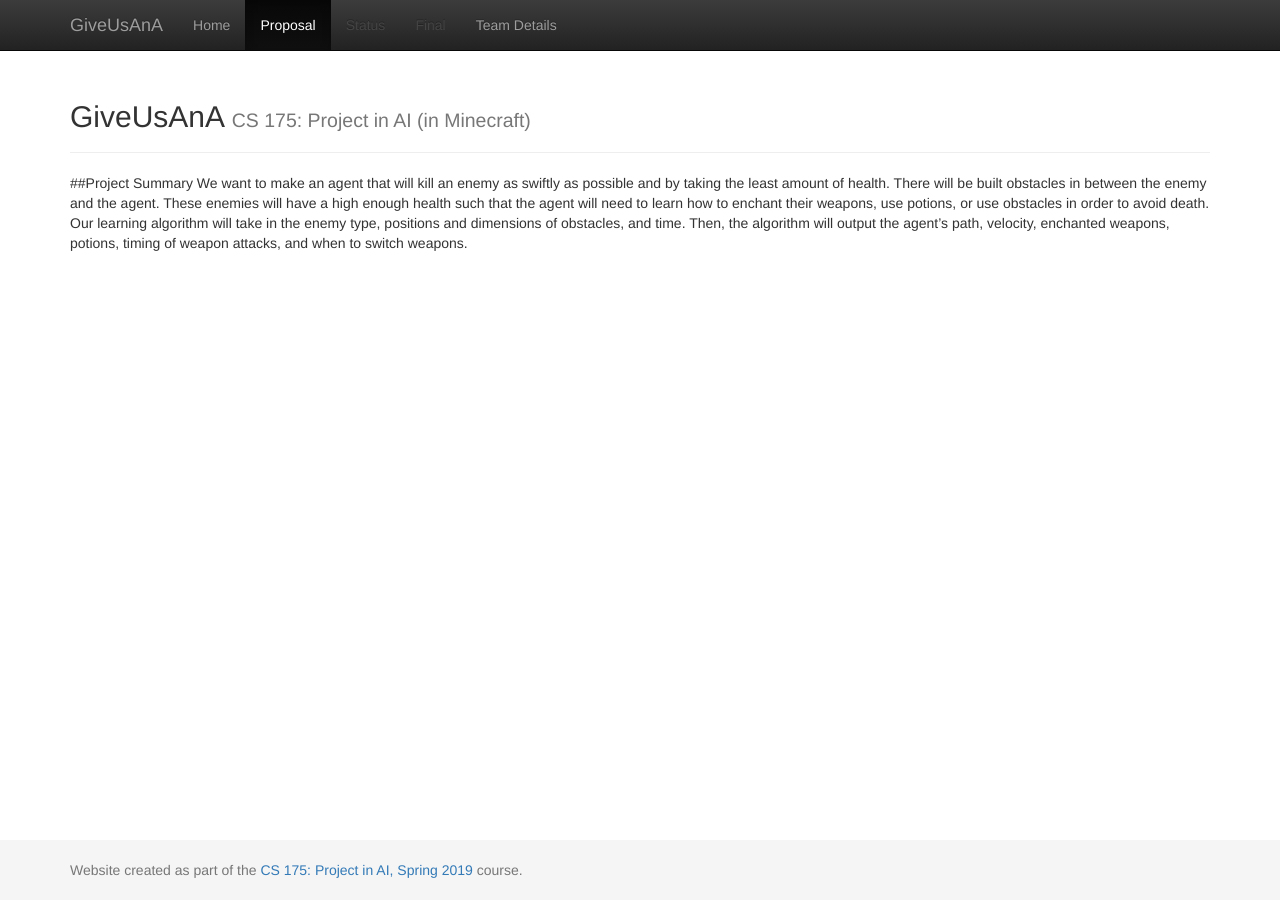
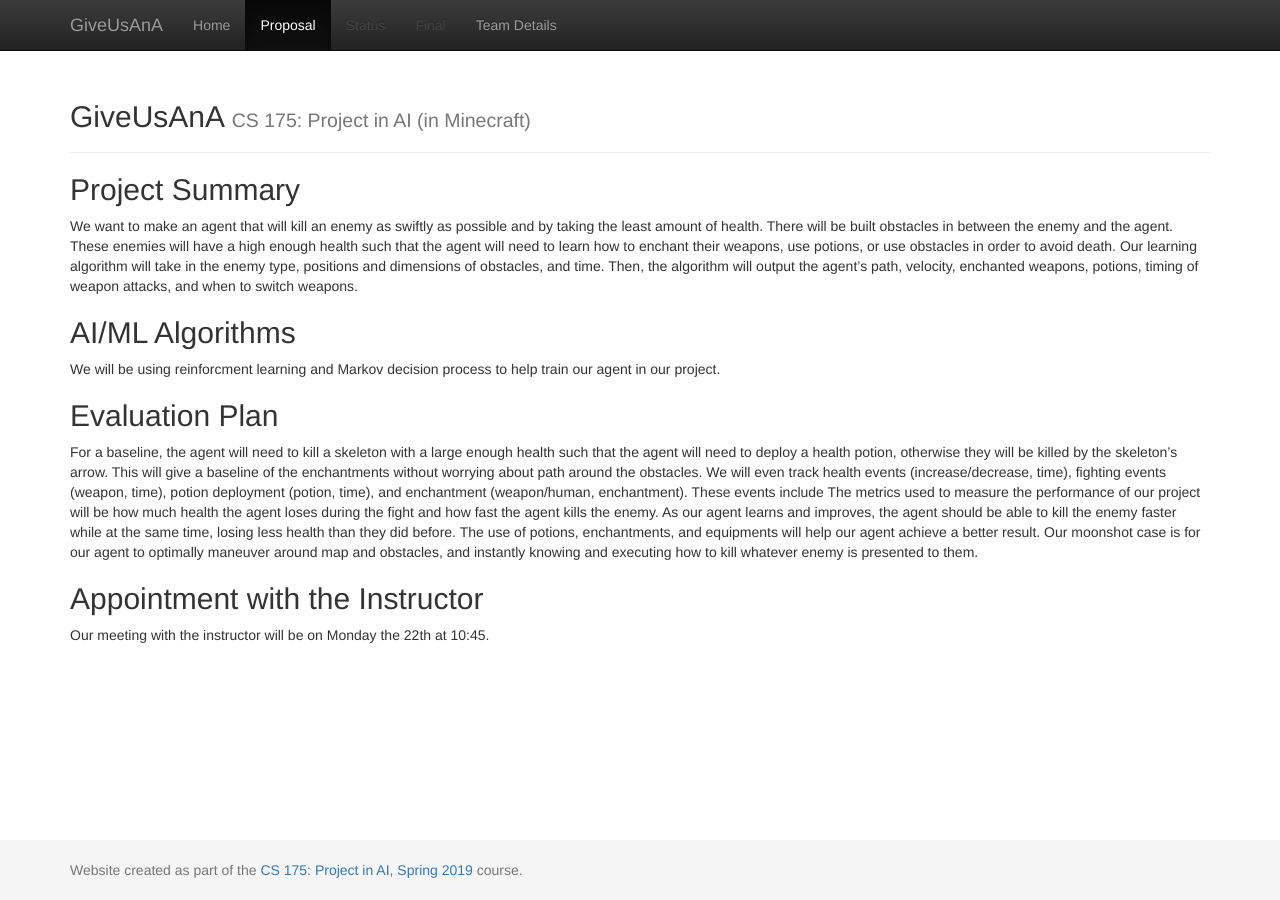
Before and after one commit to rama1997/GiveUsAnA, a Jekyll site: the page built from docs/proposal.md, in a window 1280 px wide. Built offline with Jekyll 4.4.1, drawn with Linux system fonts in a browser that asks for light colours.

Commit message:
Update proposal.md

```diff
--- a/docs/proposal.md
+++ b/docs/proposal.md
@@ -3,5 +3,16 @@ layout: default
 title:  Proposal
 ---
 
-##Project Summary
+## Project Summary
   We want to make an agent that will kill an enemy as swiftly as possible and by taking the least amount of health. There will be built obstacles in between the enemy and the agent. These enemies will have a high enough health such that the agent will need to learn how to enchant their weapons, use potions, or use obstacles in order to avoid death. Our learning algorithm will take in the enemy type, positions and dimensions of obstacles, and time. Then, the algorithm will output the agent’s path, velocity, enchanted weapons, potions, timing of weapon attacks, and when to switch weapons.
+
+
+## AI/ML Algorithms
+  We will be using reinforcment learning and Markov decision process to help train our agent in our project.
+
+## Evaluation Plan
+  For a baseline, the agent will need to kill a  skeleton with a large enough health such that the agent will need to deploy a health potion, otherwise they will be killed by the skeleton’s arrow. This will give a baseline of the enchantments without worrying about path around the obstacles. We will even track health events (increase/decrease, time), fighting events (weapon, time), potion deployment (potion, time), and enchantment (weapon/human, enchantment). These events include
+	The metrics used to measure the performance of our project will be how much health the agent loses during the fight and how fast the agent kills the enemy. As our agent learns and improves, the agent should be able to kill the enemy faster while at the same time, losing less health than they did before. The use of potions, enchantments, and equipments will help our agent achieve a better result. Our moonshot case is for our agent to optimally maneuver around map and obstacles, and instantly knowing and executing how to kill whatever enemy is presented to them.
+
+## Appointment with the Instructor
+  Our meeting with the instructor will be on Monday the 22th at 10:45.
```
